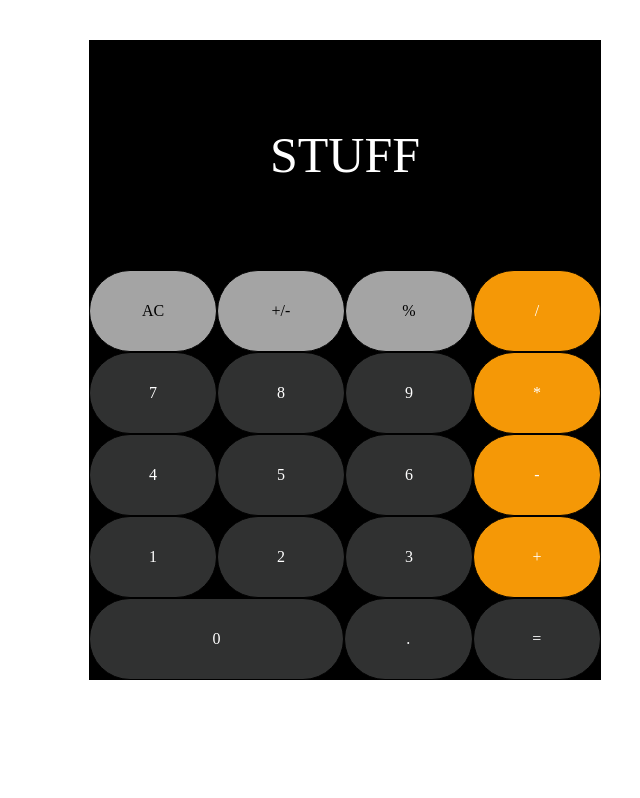
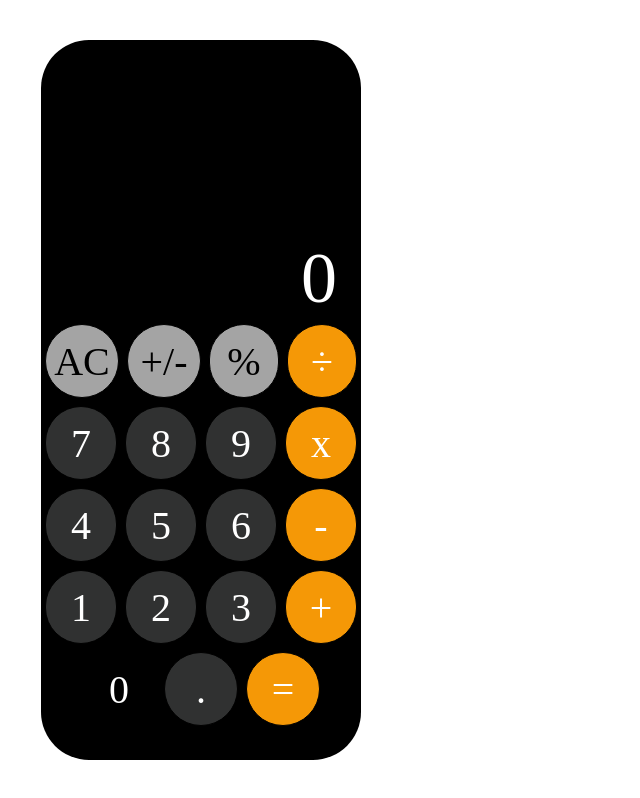
Before and after one commit to DaliborSkocibusic/nology_calc, a plain HTML site: page index.html in a window 1280 px wide. Shown: the whole page, without its empty margins (47-687 px from the left). Drawn offline with Linux system fonts and the light colour scheme.

Commit message:
Modified the format

```diff
--- a/index.html
+++ b/index.html
@@ -8,43 +8,44 @@
     <meta name="description" content="">
     <meta name="viewport" content="width=device-width, initial-scale=1">
     <link rel="stylesheet" href="./style.css">
+    <script src="./script.js"></script>
 </head>
 
 <body>
     <div class="container">
-        <div class="row1">STUFF</div>
+        <div id="result" class="row1">0</div>
         <div class="row2">
-            <div class="button button__light-grey">AC</div>
-            <div class="button button__light-grey">+/-</div>
-            <div class="button button__light-grey">%</div>
-            <div class="button button__orange">/</div>
+            <div id="AC" class="button button__light-grey">AC</div>
+            <div id="+" class="button button__light-grey">+/-</div>
+            <div id="%" class="button button__light-grey">%</div>
+            <div id="/" class="button button__orange">&divide;</div>
         </div>
 
         <div class="row3">
-            <div class="button button__grey">7</div>
-            <div class="button button__grey">8</div>
-            <div class="button button__grey">9</div>
-            <div class="button button__orange">*</div>
+            <div id="7" class="button button__grey">7</div>
+            <div id="8" class="button button__grey">8</div>
+            <div id="9" class="button button__grey">9</div>
+            <div id="*" class="button button__orange">x</div>
         </div>
 
         <div class="row4">
-            <div class="button button__grey">4</div>
-            <div class="button button__grey">5</div>
-            <div class="button button__grey">6</div>
-            <div class="button button__orange">-</div>
+            <div id="4" class="button button__grey">4</div>
+            <div id="5" class="button button__grey">5</div>
+            <div id="6" class="button button__grey">6</div>
+            <div id="-" class="button button__orange">-</div>
         </div>
+
         <div class="row5">
-            <div class="button button__grey">1</div>
-            <div class="button button__grey">2</div>
-            <div class="button button__grey">3</div>
-            <div class="button button__orange">+</div>
+            <div id="1" class="button button__grey">1</div>
+            <div id="2" class="button button__grey">2</div>
+            <div id="3" class="button button__grey">3</div>
+            <div id="+" class="button button__orange">+</div>
         </div>
 
         <div class="row6">
-            <!-- <div class="button">0</div> -->
-            <div class="button-wide">0</div>
-            <div class="button button__grey">.</div>
-            <div class="button button__grey">=</div>
+            <div id="0" class="button button__wide">0</div>
+            <div id="." class="button button__grey">.</div>
+            <div id="=" class="button button__orange">=</div>
         </div>
 
         <script src="" async defer></script>
--- a/style.scss
+++ b/style.scss
@@ -1,24 +1,30 @@
 .container {
     display: flex;
+    border-radius: 6vh;
     flex-direction: column;
     background-color: black;
-    width: 40vw;
-    height: 80vh;
+    width: 40vh;
+    height: 90vh;
+    // text-indent: 5vh;
     margin-top: 5vh;
     margin-bottom: 5vh;
-    margin-left: 10vw;
-    margin-right: 10vw;
+    margin-left: 10vh;
+    margin-right: 10vh;
 }
 
 .row1 {
     display: flex;
-    font-size: 50px;
-    height: 30vh;
-    width: 40vw;
+    text-indent: 3vh;
+
+    font-size: 9vh;
+    direction: rtl;
+    height: 35vh;
+    width: 40vh;
 
     color: white;
-    justify-content: center;
-    align-items: center;
+    justify-content: start;
+
+    align-items: end;
 }
 
 .row2 {
@@ -58,12 +64,15 @@
 
 .button {
     display: flex;
+    font-family: Helvetica;
+    margin: 0.5vh;
+    font-size: 5vh;
+    padding: 2vh;
     text-emphasis: bold;
-    border-radius: 10vw;
+    border-radius: 10vh;
     color: white;
-    width: 10vw;
-    height: 10vh;
-    // background-color: magenta;
+    width: 5vh;
+    height: 5vh;
     justify-content: center;
     text-align: center;
     align-items: center;
@@ -81,17 +90,42 @@
     &__orange {
         background-color: rgb(245, 152, 6);
     }
+
+    &__wide {
+        display: flex;
+        border-radius: 10vh;
+        padding: 0.5vh;
+        margin: 0.5vh;
+        font-size: 5vh;
+        text-indent: 4vh;
+
+        width: 20vh;
+        height: 8vh;
+        background-color: rgb(48, 49, 49);
+        justify-content: start;
+        align-items: center;
+        border: 1px solid black;
+        text-align: left;
+        color: white;
+    }
 }
 
 .button-wide {
+    font-family: Helvetica;
+
     display: flex;
-    border-radius: 10vw;
-    width: 20vw;
-    height: 10vh;
+    border-radius: 10vh;
+    padding: 0.5vh;
+    margin: 0.5vh;
+    font-size: 5vh;
+    text-indent: 4vh;
+
+    width: 20vh;
+    height: 8vh;
     background-color: rgb(48, 49, 49);
-    justify-content: center;
+    justify-content: start;
     align-items: center;
     border: 1px solid black;
-    text-align: center;
+    text-align: left;
     color: white;
 }
```
Also changed, not shown: index2.html (deleted), iphone calc.png (added), script.js (added), style.css, 1 other file.
